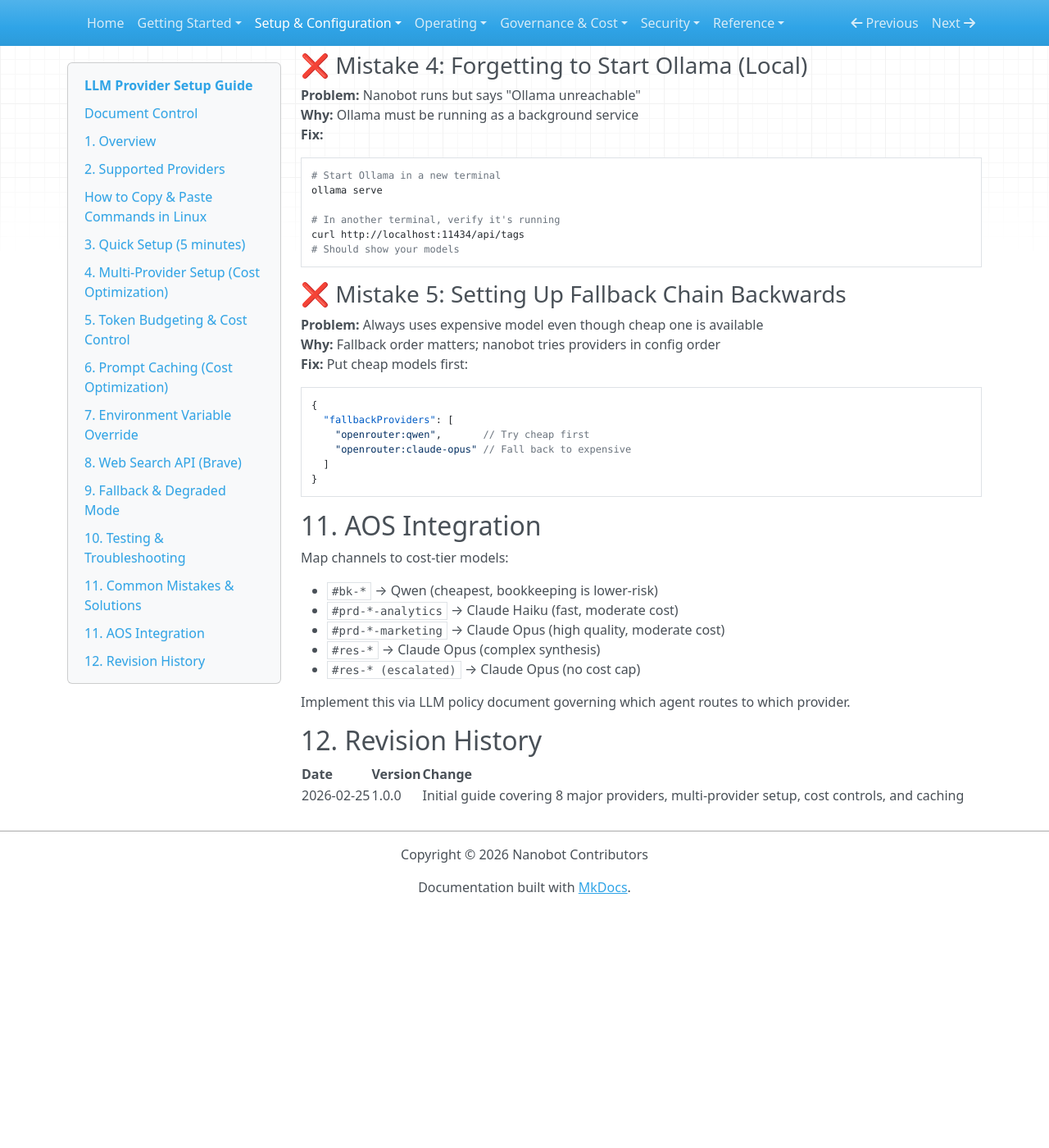
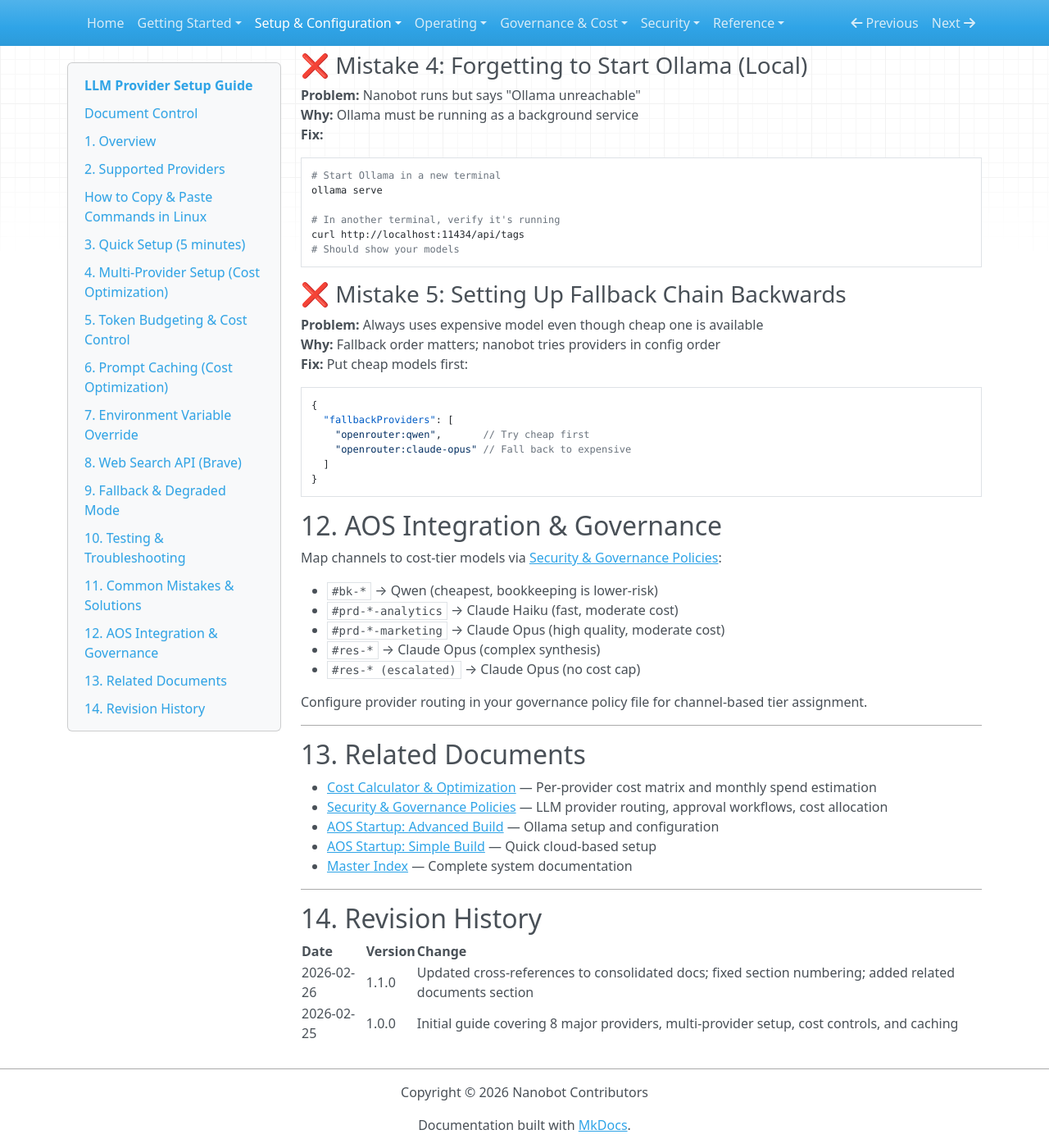
Before and after one commit to EgoNoBueno/Nanobot-Agentic-Operating-System, an MkDocs documentation site: the page built from docs/LLM-Provider-Setup-Guide.md, in a window 1280 px wide and 1400 px high, scrolled down 6984 px. Shown: the whole window at 82% size. Built offline with MkDocs 1.6.1, drawn with Linux system fonts in a browser that asks for light colours; nearby versions of some CDN libraries; before the commit the page ends 8094 px from its top, so only the background shows below that; some of the changed text lies outside the part shown.

Commit message:
docs: clean up LLM Provider Setup Guide and update cross-references to consolidated documents

````diff
--- a/docs/LLM-Provider-Setup-Guide.md
+++ b/docs/LLM-Provider-Setup-Guide.md
@@ -4,8 +4,8 @@ Configure nanobot to use different AI (artificial intelligence) models based on
 
 ## Document Control
 - **Owner:**
-- **Version:** 1.0.0
-- **Last Updated:** 2026-02-25
+- **Version:** 1.1.0
+- **Last Updated:** 2026-02-26
 - **Status:** Active
 
 ## 1. Overview
@@ -371,9 +371,9 @@ curl http://localhost:11434/api/tags
 }
 ```
 
-## 11. AOS Integration
+## 12. AOS Integration & Governance
 
-Map channels to cost-tier models:
+Map channels to cost-tier models via [Security & Governance Policies](Security-and-Governance-Policies.md):
 
 - `#bk-*` → Qwen (cheapest, bookkeeping is lower-risk)
 - `#prd-*-analytics` → Claude Haiku (fast, moderate cost)
@@ -381,10 +381,23 @@ Map channels to cost-tier models:
 - `#res-*` → Claude Opus (complex synthesis)
 - `#res-* (escalated)` → Claude Opus (no cost cap)
 
-Implement this via LLM policy document governing which agent routes to which provider.
+Configure provider routing in your governance policy file for channel-based tier assignment.
 
-## 12. Revision History
+---
+
+## 13. Related Documents
+
+- [Cost Calculator & Optimization](Cost-Calculator-and-Optimization.md) — Per-provider cost matrix and monthly spend estimation
+- [Security & Governance Policies](Security-and-Governance-Policies.md) — LLM provider routing, approval workflows, cost allocation
+- [AOS Startup: Advanced Build](AOS-Startup-Advanced-Build.md) — Ollama setup and configuration
+- [AOS Startup: Simple Build](AOS-Startup-Simple-Build.md) — Quick cloud-based setup
+- [Master Index](Master-Index.md) — Complete system documentation
+
+---
+
+## 14. Revision History
 
 | Date | Version | Change |
 |---|---|---|
+| 2026-02-26 | 1.1.0 | Updated cross-references to consolidated docs; fixed section numbering; added related documents section |
 | 2026-02-25 | 1.0.0 | Initial guide covering 8 major providers, multi-provider setup, cost controls, and caching |
````
Also changed, not shown: docs/Master-Index.md (+4 -9 lines), docs/index.md (+1 -0 lines).
